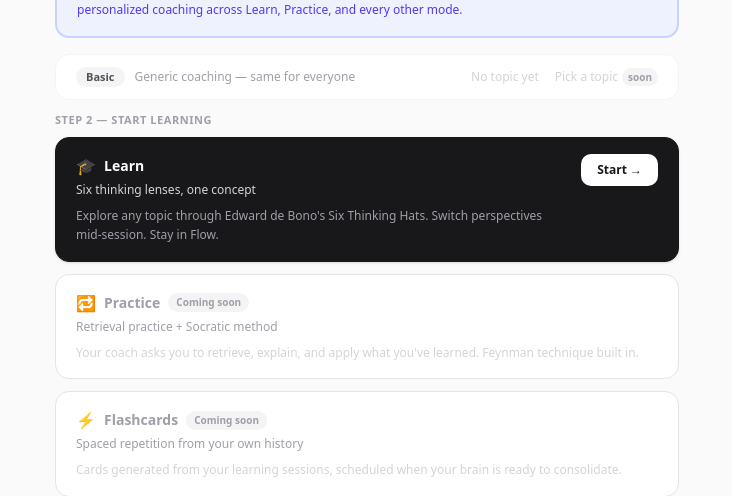
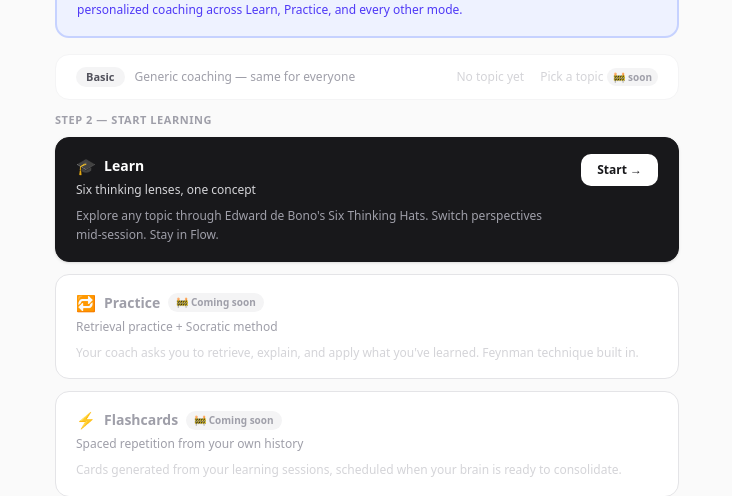
Before and after one commit to cbt-dsotm/flowcoach-app, a Next.js app: page /dashboard in a window 1280 px wide. Shown: the part 295-791 px from the top of the page, without its empty margins (273-1005 px from the left). Built offline with nearby package versions, Linux system fonts and the light colour scheme; no server answers.

Commit message:
feat: add 🚧 to all coming soon badges

```diff
--- a/app/dashboard/page.tsx
+++ b/app/dashboard/page.tsx
@@ -204,7 +204,7 @@ export default function Dashboard() {
             <span className="text-xs text-zinc-300 cursor-default select-none">
               Pick a topic
               <span className="ml-1 rounded-full bg-zinc-100 px-1.5 py-0.5 text-[10px] font-semibold text-zinc-400">
-                soon
+                🚧 soon
               </span>
             </span>
           </div>
@@ -244,7 +244,7 @@ export default function Dashboard() {
                         <span className={`rounded-full px-2 py-0.5 text-[10px] font-semibold ${
                           isDeepDive ? 'bg-teal-100 text-teal-700' : 'bg-zinc-100 text-zinc-400'
                         }`}>
-                          Coming soon
+                          🚧 Coming soon
                         </span>
                       )}
                     </div>
```
